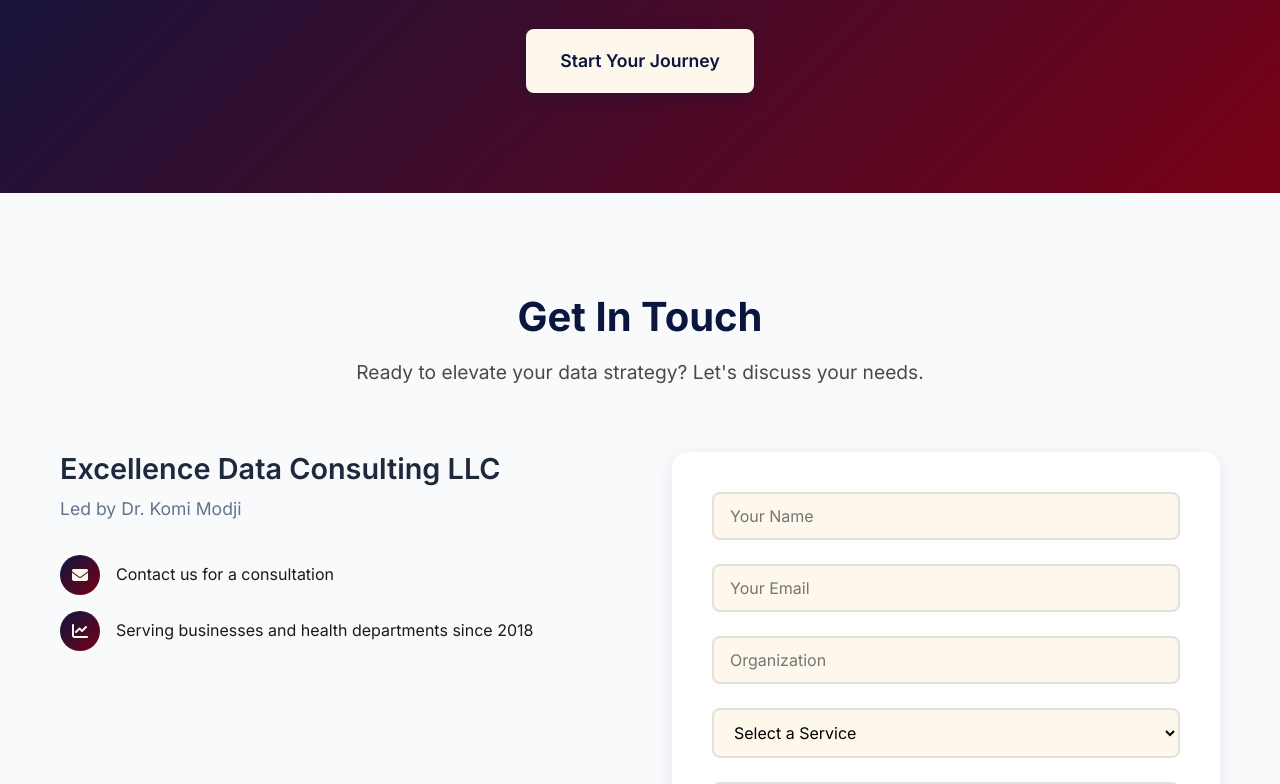
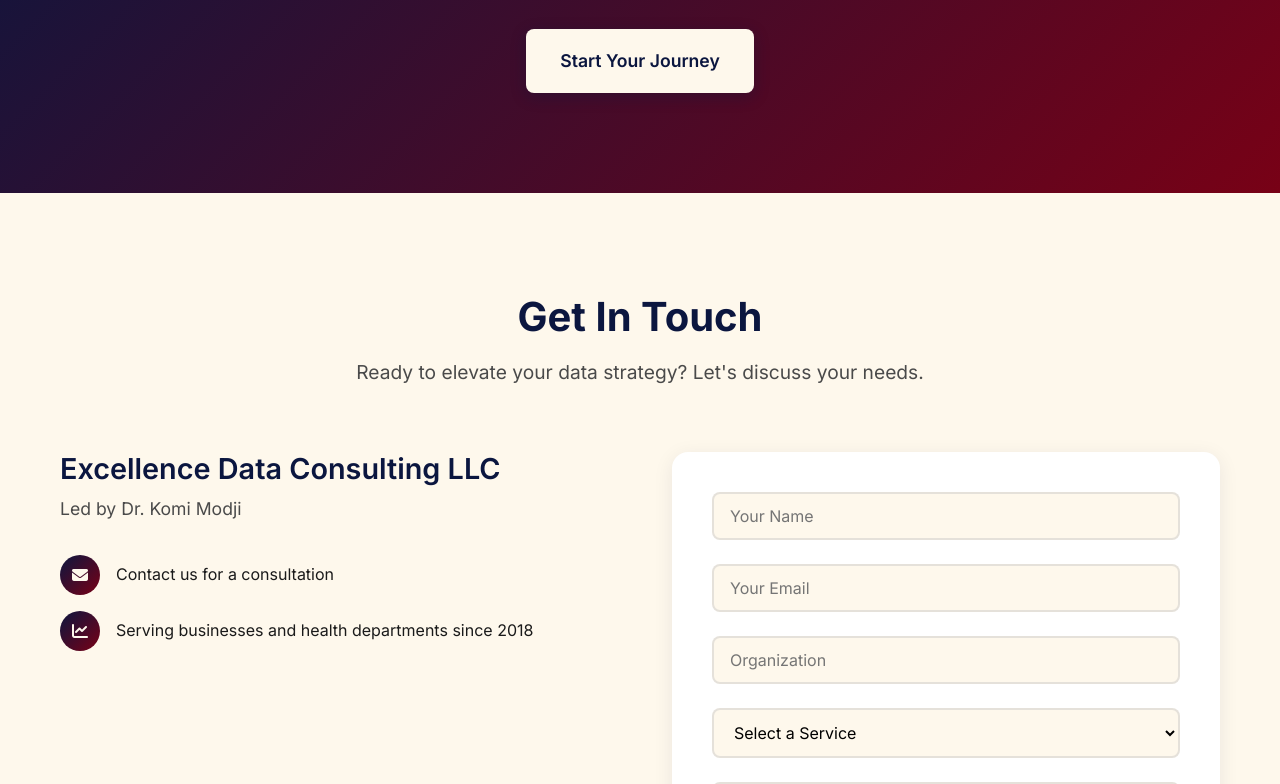
Before and after one commit to Mabspro/EDC, a website: page index.html in a window 1280 px wide. Shown: the part 4636-5420 px from the top of the page. Drawn offline with Linux system fonts and the light colour scheme.

Commit message:
Complete color palette update - replace remaining old color references

```diff
--- a/src/styles.css
+++ b/src/styles.css
@@ -693,7 +693,7 @@
 }
 
 .service-features li {
-    color: #475569;
+    color: var(--color-text-light);
     margin-bottom: 0.5rem;
     position: relative;
     padding-left: 1.5rem;
@@ -779,7 +779,7 @@
 /* Contact Section */
 .contact {
     padding: 100px 0;
-    background: #f8fafc;
+    background: var(--color-cream);
 }
 
 .contact-content {
@@ -791,12 +791,12 @@
 
 .contact-info h3 {
     font-size: 1.8rem;
-    color: #1e293b;
+    color: var(--color-navy);
     margin-bottom: 0.5rem;
 }
 
 .contact-info > p {
-    color: #64748b;
+    color: var(--color-text-light);
     margin-bottom: 2rem;
     font-size: 1.1rem;
 }
```
